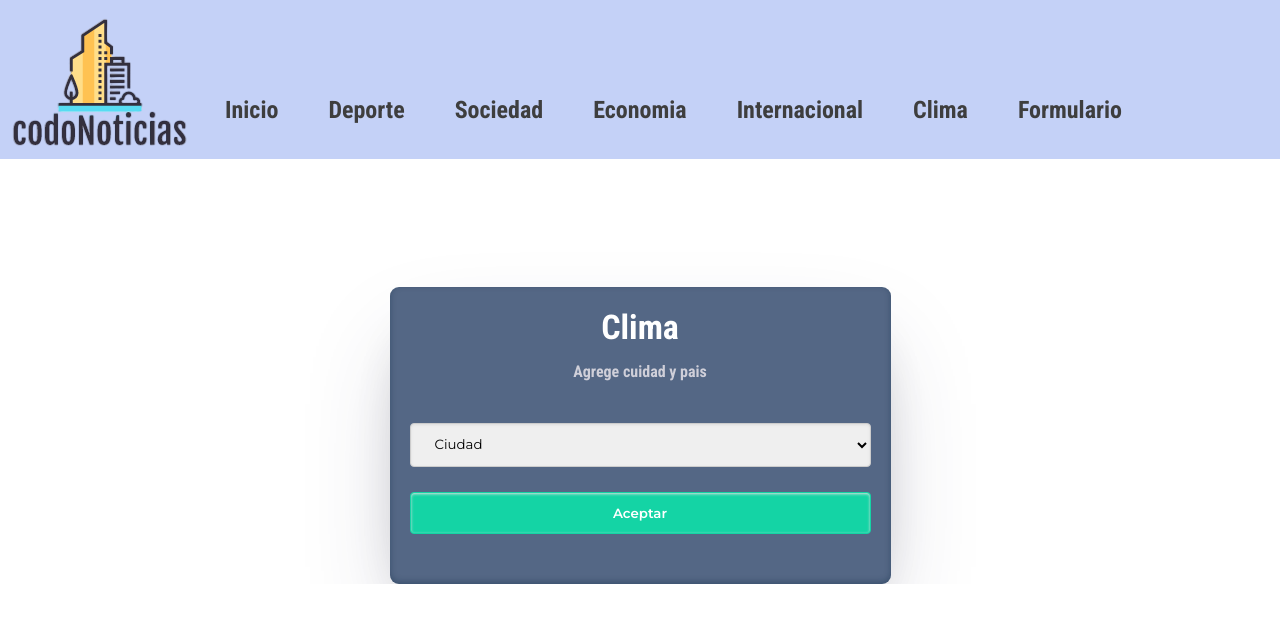
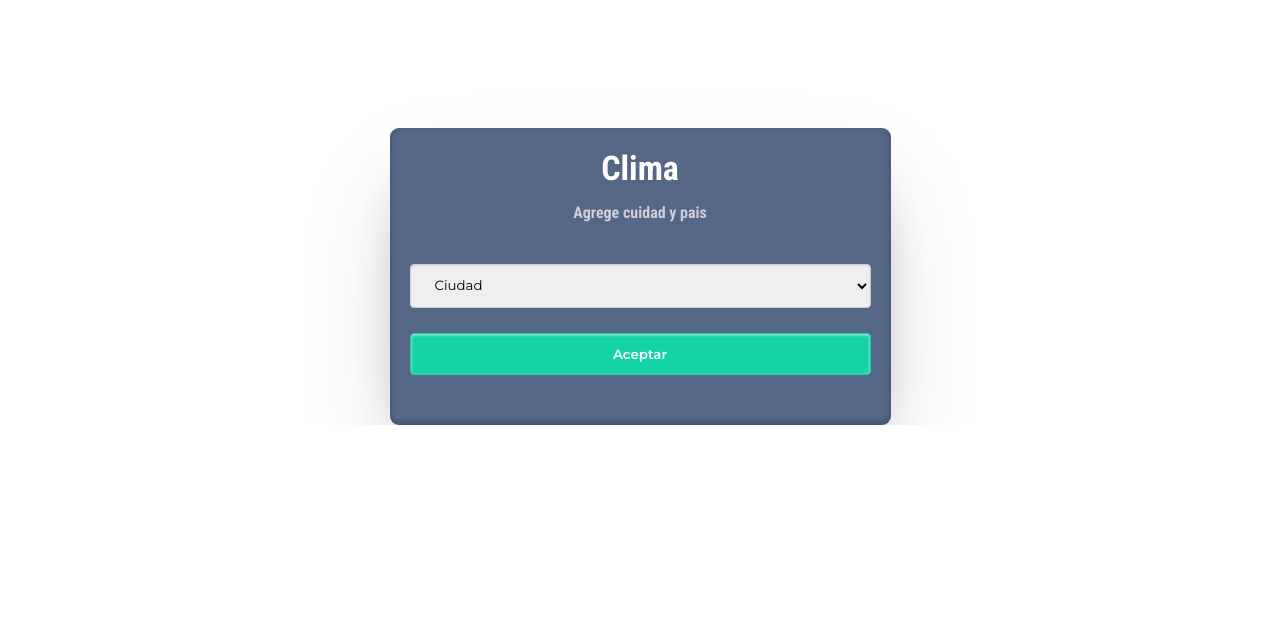
Before and after one commit to Meinherz51291/ProyectoCoditos, a plain HTML site: page Api/Vista-AppClima.html in a window 1280 px wide. Drawn offline with Linux system fonts and the light colour scheme.

Commit message:
Chau Menu en Form y Api

```diff
--- a/Api/Vista-AppClima.html
+++ b/Api/Vista-AppClima.html
@@ -7,23 +7,10 @@
     <title>Buscador del clima</title>
     <link rel="stylesheet" href="./ClimaStyle.css">
     <link rel="stylesheet" href="../css/style.css">
-    <link rel="stylesheet" href="../css/styleMenu.css">
     <script src="./ClimaJs.js" defer></script>
 </head>
 <body>
     <header>
-        <img id="logo" src="../img/logoCodo2.png" alt="logo codoNoticias">
-        <nav>
-            <ul>
-                <li><a href="../index.html">Inicio</a> </li>
-                <li><a href="../04-Deporte/Deporte.html">Deporte</a> </li>
-                <li><a href="../02-Sociedad/Sociedad.html">Sociedad</a> </li>
-                <li><a href="../03-Economia/Economia.html">Economia</a> </li>
-                <li><a href="../01-Internacional/Internacional.html">Internacional</a> </li>
-                <li><a href="../Api/Vista-AppClima.html">Clima</a> </li>
-                <li><a href="../Form/Form.html">Formulario</a></li>
-            </ul>
-        </nav>
     </header>
     <section class="weather-content">
         <h1>Clima</h1>
```
Also changed, not shown: Form/Form.html (+0 -13 lines).
